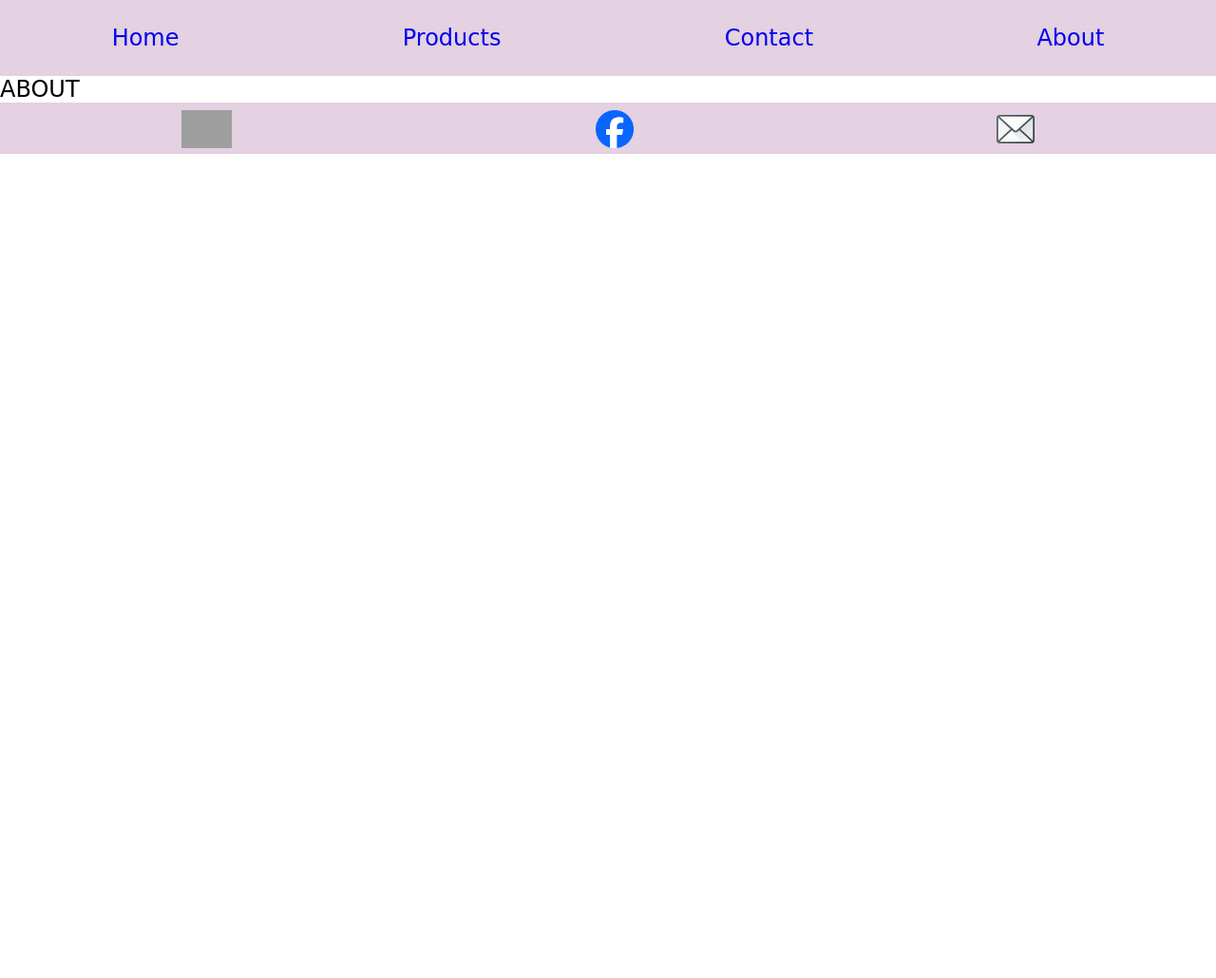
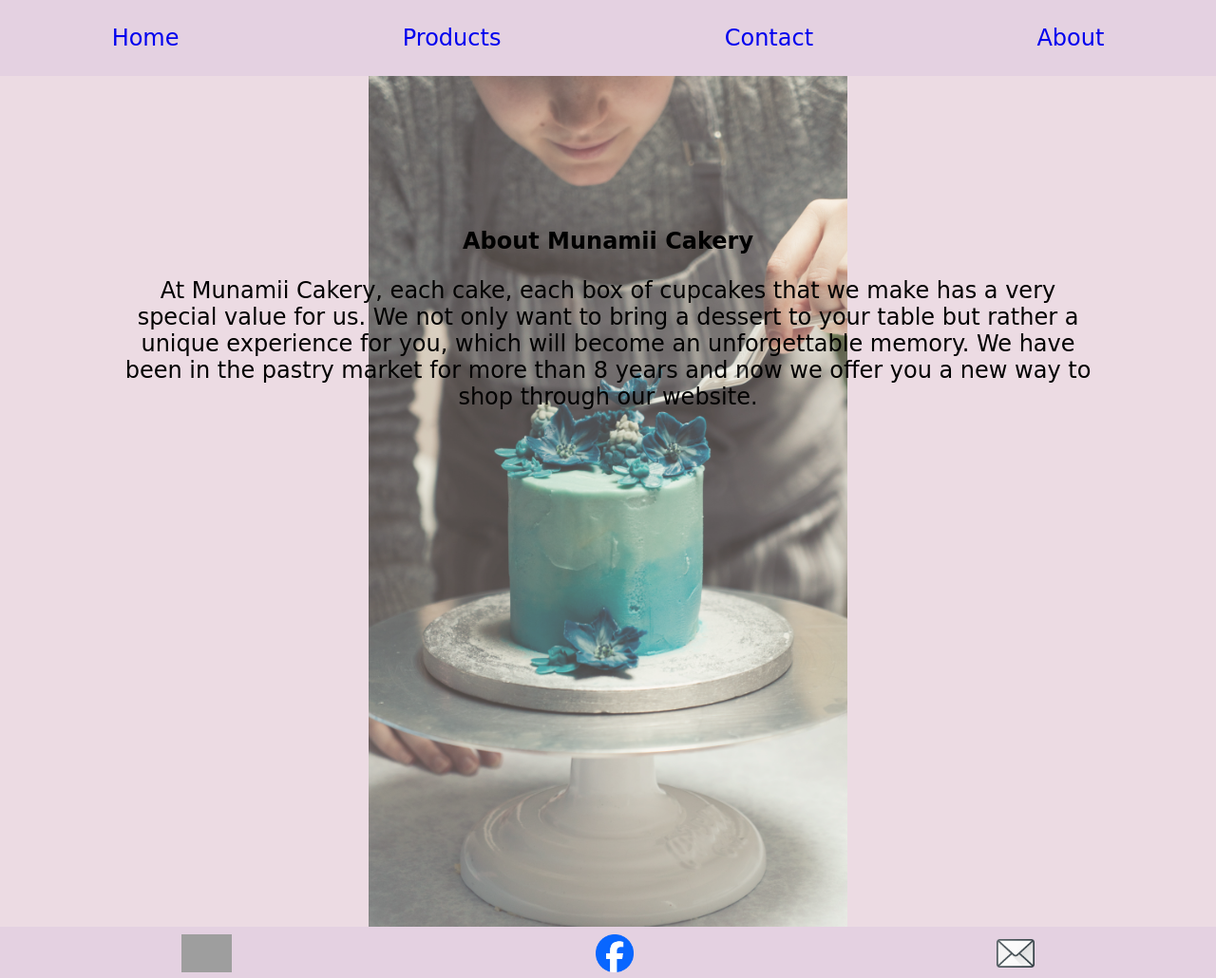
Before and after one commit to anmabler/MunamiiCakery, a plain HTML site: page about.html in a window 1280 px wide. Shown: the whole page at 95% size. Before the commit the page ends 800 px from the top, so only its background shows below. Drawn offline with Linux system fonts and the light colour scheme; grey boxes are pictures that could not be loaded; a web font is replaced by a local one.

Commit message:
feat: about page

```diff
--- a/about.html
+++ b/about.html
@@ -17,8 +17,13 @@
 
         </nav>
     </header>
-    ABOUT
-    <footer>
+    <section class="about-page">
+        <div class="about-container">
+            <h4>About Munamii Cakery</h4>
+            <p>At Munamii Cakery, each cake, each box of cupcakes that we make has a very special value for us. We not only want to bring a dessert to your table but rather a unique experience for you, which will become an unforgettable memory. We have been in the pastry market for more than 8 years and now we offer you a new way to shop through our website.</p>
+        </div>
+        </section>
+        <footer>
         <div class="social-container">
             <a target="_blank" href="https://www.instagram.com/munamii.cakery/">
                 <img class="social-logo" src="/images/Instagram_Glyph_Gradient.png" alt="Instagram logo">
--- a/styles.css
+++ b/styles.css
@@ -93,7 +93,23 @@ header, footer{
     min-height: 80vh;
     margin-top: 0;
 }
-.contact-page > section > h4{
+.contact-page > section > h4, .about-page > div > h4{
     margin: 0;
     padding-top:2rem;
 }
+.about-page{
+    background-color: rgb(228, 209, 225);
+    background-image: url("/images/holly-stratton-ttY5ZD2O3h8-unsplash.jpg");
+    background-position: center;
+    background-size:contain;
+    background-repeat: no-repeat;
+    min-height: 80vh;
+    /* padding: 0 30vw; */
+
+}
+.about-container{
+    background-color: rgba(255, 241, 230, 0.301);
+    text-align: center;
+    padding:10vw;
+    min-height: 80vh;
+}
```
